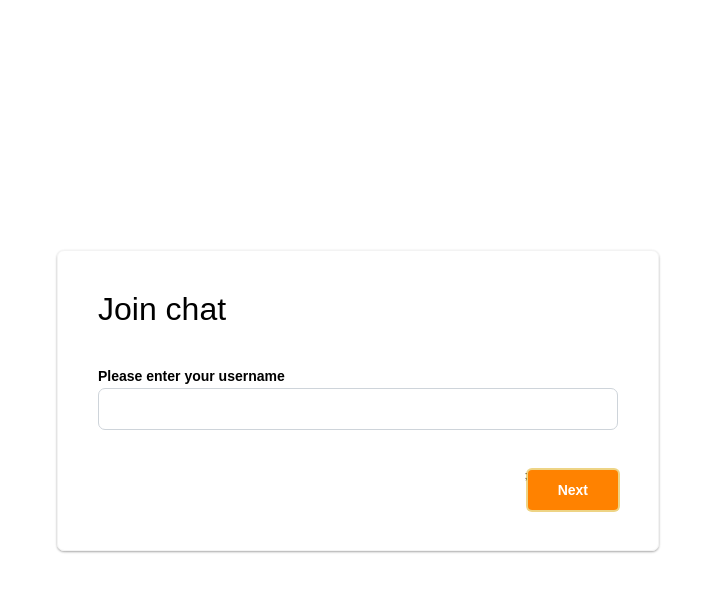
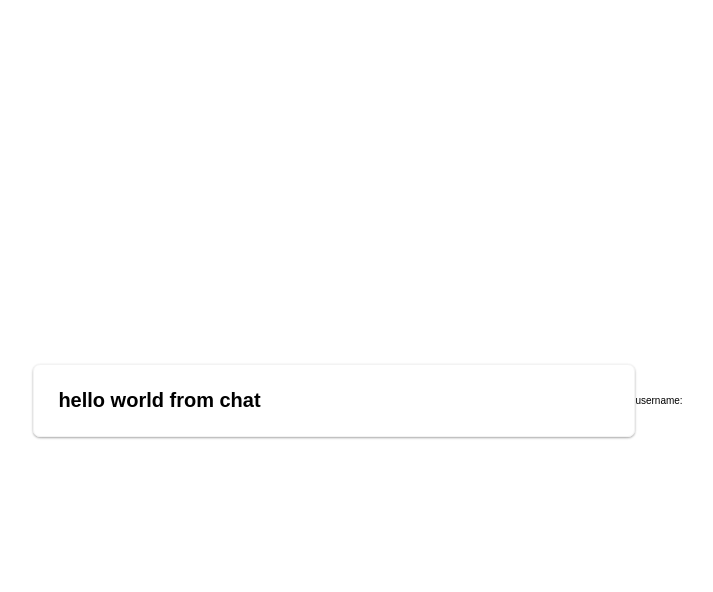
Before and after one commit to suarezafelipe/pager-chat, a React app: page / in a window 1280 px wide. Both pictures are taken after a click on the button "Next". Shown: the top 592 px of the page, without its empty margins (282-995 px from the left). Built offline with nearby package versions, Linux system fonts and the light colour scheme.

Commit message:
Add props to Button and Input. Add Chat component

```diff
--- a/src/components/Button.tsx
+++ b/src/components/Button.tsx
@@ -3,12 +3,13 @@ import classes from "./Button.module.css";
 
 interface Props {
   text: string;
+  onClick: () => void;
 }
 
-const Button: React.FC<Props> = ({ text }): JSX.Element => {
+const Button: React.FC<Props> = ({ text, onClick }): JSX.Element => {
   return (
     <div className={classes.Container}>
-      <button className={classes.Button}>{text}</button>;
+      <button className={classes.Button} onClick={onClick}>{text}</button>;
     </div>
   );
 };
--- a/src/components/Input.tsx
+++ b/src/components/Input.tsx
@@ -4,12 +4,24 @@ import classes from "./Input.module.css";
 interface Props {
   label: string;
   placeholder?: string;
+  value: string;
+  onChange: (e: React.ChangeEvent<HTMLInputElement>) => void;
 }
 
-const Input: React.FC<Props> = ({ label, placeholder }): JSX.Element => (
+const Input: React.FC<Props> = ({
+  label,
+  placeholder,
+  value,
+  onChange,
+}): JSX.Element => (
   <div className={classes.Container}>
     <span className={classes.Label}>{label}</span>
-    <input className={classes.Input} placeholder={placeholder} />
+    <input
+      className={classes.Input}
+      placeholder={placeholder}
+      value={value}
+      onChange={onChange}
+    />
   </div>
 );
 
--- a/src/containers/App.tsx
+++ b/src/containers/App.tsx
@@ -1,11 +1,24 @@
-import React, { Component } from "react";
+import React, { useState } from "react";
 import Username from "./Username/Username";
 import "./App.css";
+import Chat from "./Chat/Chat";
+import { CurrentScreen } from "./Enumerables";
 
 const App: React.FC = (): JSX.Element => {
+  const [screen, setScreen] = useState(CurrentScreen.Username);
+  const [username, setUsername] = useState("");
+
   return (
     <div className="center">
-      <Username />
+      {screen === CurrentScreen.Username && (
+        <Username
+          setScreen={setScreen}
+          username={username}
+          setUsername={setUsername}
+        />
+      )}
+      {screen === CurrentScreen.Chat && <Chat />}
+      <span>username: {username}</span>
     </div>
   );
 };
--- /dev/null
+++ b/src/containers/Chat/Chat.module.css
@@ -0,0 +1,3 @@
+.Container {
+  padding: 2.4rem;
+}
--- /dev/null
+++ b/src/containers/Chat/Chat.tsx
@@ -0,0 +1,15 @@
+import React from "react";
+import Card from "../../components/Card";
+import classes from "./Chat.module.css";
+
+const Chat: React.FC = (): JSX.Element => {
+  return (
+    <Card>
+      <div className={classes.Container}>
+          <h1>hello world from chat</h1>
+      </div>
+    </Card>
+  );
+};
+
+export default Chat;
--- /dev/null
+++ b/src/containers/Enumerables.tsx
@@ -0,0 +1,4 @@
+export enum CurrentScreen {
+  Username,
+  Chat,
+}
--- a/src/containers/Username/Username.tsx
+++ b/src/containers/Username/Username.tsx
@@ -1,16 +1,33 @@
-import React from "react";
+import React, { Dispatch, SetStateAction } from "react";
 import Button from "../../components/Button";
 import Card from "../../components/Card";
 import Input from "../../components/Input";
+import { CurrentScreen } from "../Enumerables";
 import classes from "./Username.module.css";
 
-const Username: React.FC = (): JSX.Element => {
+interface Props {
+  setScreen: Dispatch<SetStateAction<CurrentScreen>>;
+  username: string;
+  setUsername: Dispatch<SetStateAction<string>>;
+}
+
+const Username: React.FC<Props> = ({
+  setScreen,
+  username,
+  setUsername,
+}): JSX.Element => {
   return (
     <Card>
       <div className={classes.Content}>
         <h1 className={classes.Title}>Join chat</h1>
-        <Input label="Please enter your username" />
-        <Button text="Next" />
+        <Input
+          label="Please enter your username"
+          value={username}
+          onChange={(e: React.ChangeEvent<HTMLInputElement>) =>
+            setUsername(e.target.value)
+          }
+        />
+        <Button text="Next" onClick={() => setScreen(CurrentScreen.Chat)} />
       </div>
     </Card>
   );
```
